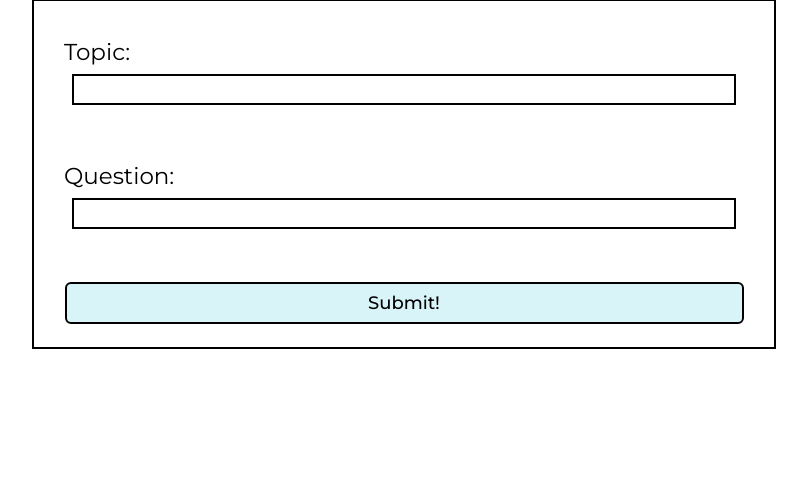
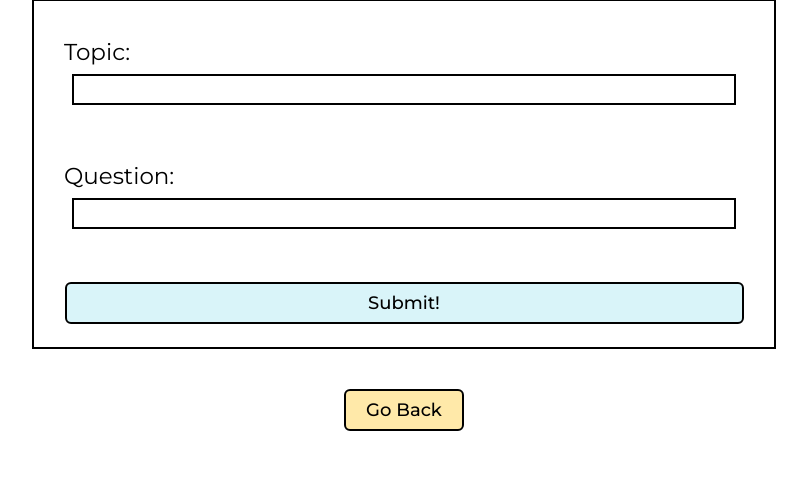
Before and after one commit to berylrb/beba, a Django app: page /prompts/create/ in a window 1280 px wide. Shown: the part 194-686 px from the top of the page, without its empty margins (236-1043 px from the left). Run offline with Django 4.2, Linux system fonts and the light colour scheme; the visitor is signed in with stand-in values (Sample User, id 1).

Commit message:
add back button on form

```diff
--- a/main_app/static/css/form.css
+++ b/main_app/static/css/form.css
@@ -52,6 +52,24 @@ body, main, header {
   border: 2px solid black;
 }
 
+.back-btn-div {
+  padding: 10px;
+  width: 50%;
+  display: flex;
+  flex-direction: column;
+  justify-content: center;
+  align-items: center;
+}
+
+.back-link {
+  width: 90%;
+}
+
+.back {
+  width: 100%;
+  background-color: #ffdd78a2;
+}
+
 
 
 @media only screen and (min-width: 768px) {
@@ -82,4 +100,8 @@ body, main, header {
     width: 60%;
   }
 
+  .back-link {
+    width: 20%;
+  }
+
 }
--- a/main_app/templates/main_app/prompt_form.html
+++ b/main_app/templates/main_app/prompt_form.html
@@ -24,6 +24,9 @@
       {% comment %} </table> {% endcomment %}
       <button type="submit" class="btn submit">Submit!</button>
     </form>
+    <div class="back-btn-div">
+      <a class="back-link" href="{% url 'prompts_index' %}"><button class="btn back">Go Back</button></a>
+    </div>
   </div>
 
 {% endblock %}
```
Also changed, not shown: main_app/templates/about.html (+10 -9 lines), main_app/static/css/about.css (added).
